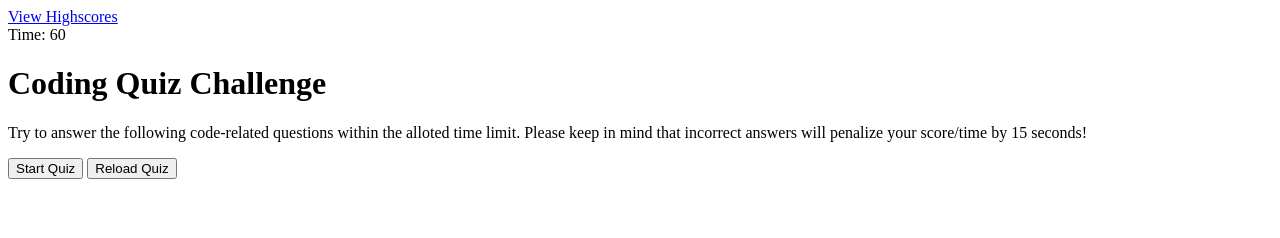
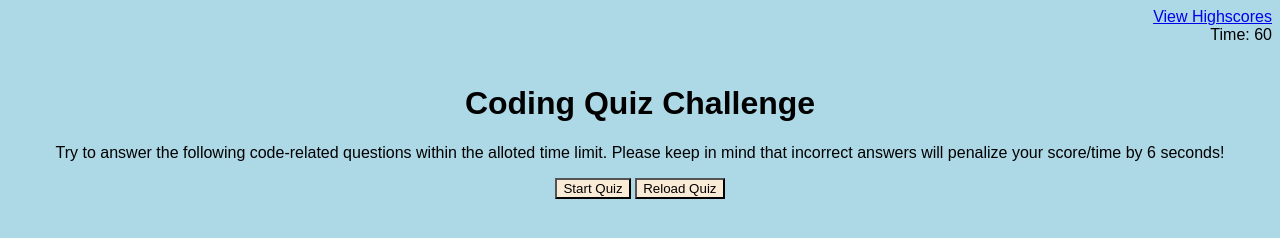
Before and after one commit to joshbaileydev513/challenge-4, a plain HTML site: page index.html in a window 1280 px wide. Drawn offline with Linux system fonts and the light colour scheme.

Commit message:
added some CSS styling for the main index.html and highscores page

```diff
--- a/assets/script.js
+++ b/assets/script.js
@@ -4,6 +4,7 @@
 // import { question1, question2, question3, question4, question5, question6, question7, question8, question9, question10 } from "assets/questions.js";
 
 var quizTimer = 60;
+var currentQuestion = 0;
 
 function wrongAnswer() {
     // create function to take away 6 sec's for every wrong answer
--- a/assets/style.css
+++ b/assets/style.css
@@ -1,3 +1,30 @@
+* {
+    font-family: sans-serif;
+    background-color: lightblue;
+}
+
+button {
+    background-color: antiquewhite;
+}
+
+button:hover {
+    background-color: black;
+    color: antiquewhite;
+}
+
+.scores {
+    text-align: right;
+}
+
+.timer {
+    text-align: right;
+}
+
+.start {
+    text-align: center;
+    padding: 20px 20px 20px;
+}
+
 .hide {
     display: none;
 }
--- a/index.html
+++ b/index.html
@@ -19,7 +19,7 @@
         <div id="start-screen" class="start">
             <h1>Coding Quiz Challenge</h1>
             <p>
-                Try to answer the following code-related questions within the alloted time limit. Please keep in mind that incorrect answers will penalize your score/time by 15 seconds!
+                Try to answer the following code-related questions within the alloted time limit. Please keep in mind that incorrect answers will penalize your score/time by 6 seconds!
             </p>
             <button id="start" onClick="timerStart()">Start Quiz</button>
             <button type="button" onClick="window.location.reload()"> Reload Quiz</button>
```
Also changed, not shown: highscores.html (+1 -1 lines).
